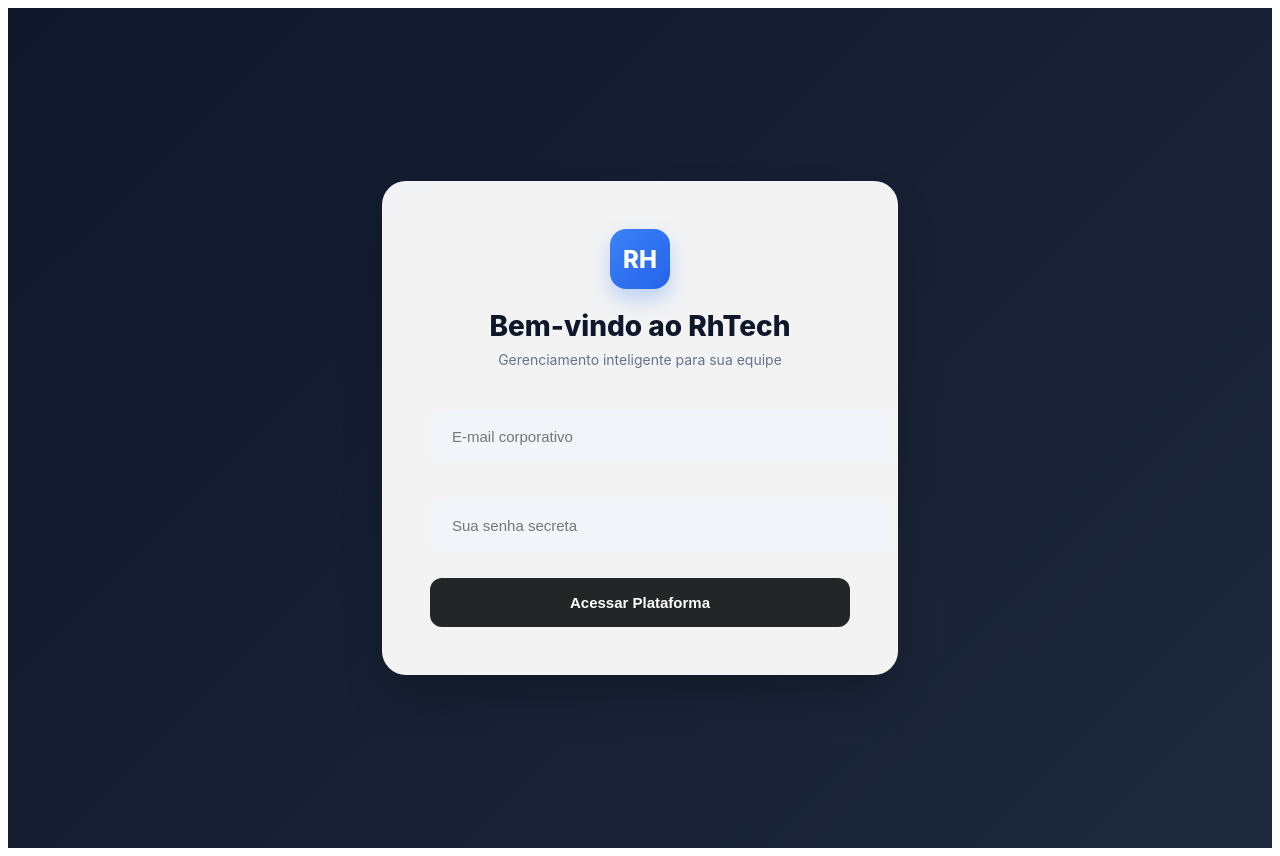
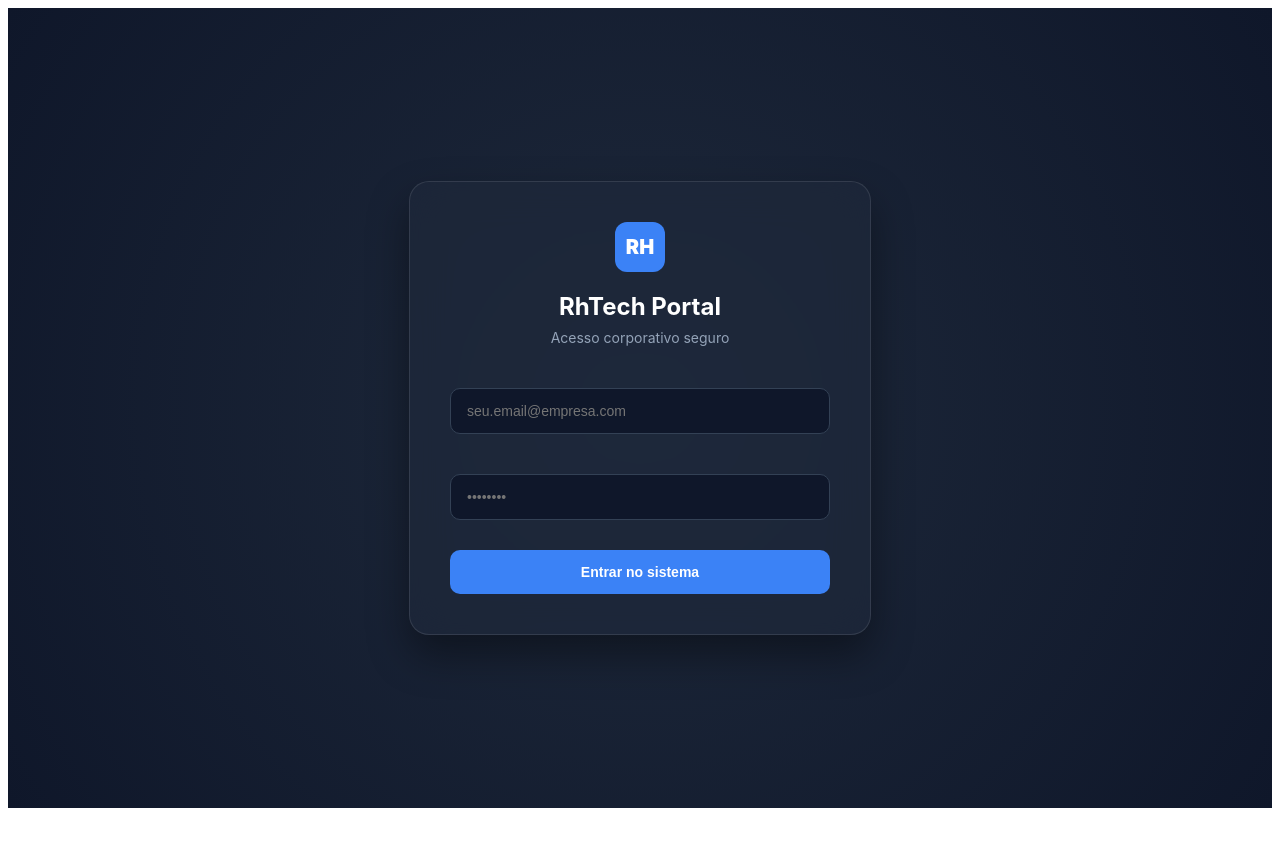
Before and after one commit to a20n21/RhTech, a React (Vite) app in the folder frontend/: page / in a window 1280 px wide. After the commit the page ends 816 px from the top, so only its background shows below. Built offline with nearby package versions, Linux system fonts and the light colour scheme.

Commit message:
Ajuste de pipe e melhorias no desenvolvimento local 2

```diff
--- a/frontend/src/pages/Login.tsx
+++ b/frontend/src/pages/Login.tsx
@@ -30,34 +30,38 @@ export default function Login() {
     <div style={styles.page}>
       <div style={styles.card}>
         <div style={styles.header}>
-          <div style={styles.glowLogo}>RH</div>
-          <h1 style={styles.title}>Bem-vindo ao RhTech</h1>
-          <p style={styles.subtitle}>Gerenciamento inteligente para sua equipe</p>
+          <div style={styles.logo}>RH</div>
+          <h1 style={styles.title}>RhTech Portal</h1>
+          <p style={styles.subtitle}>Acesso corporativo seguro</p>
         </div>
 
         <form onSubmit={handleLogin} style={styles.form}>
+          <div style={styles.inputWrapper}>
             <input
               type="email"
-            placeholder="E-mail corporativo"
+              placeholder="seu.email@empresa.com"
               value={email}
               onChange={(e) => setEmail(e.target.value)}
               required
               style={styles.input}
             />
+          </div>
 
+          <div style={styles.inputWrapper}>
             <input
               type="password"
-            placeholder="Sua senha secreta"
+              placeholder="••••••••"
               value={password}
               onChange={(e) => setPassword(e.target.value)}
               required
               style={styles.input}
             />
+          </div>
 
           {status && <div style={styles.errorBox}>{status}</div>}
 
           <button type="submit" disabled={isLoading} style={styles.button}>
-            {isLoading ? 'Autenticando...' : 'Acessar Plataforma'}
+            {isLoading ? 'Autenticando...' : 'Entrar no sistema'}
           </button>
         </form>
       </div>
@@ -71,63 +75,69 @@ const styles = {
     display: 'flex',
     alignItems: 'center',
     justifyContent: 'center',
-    background: 'linear-gradient(135deg, #0f172a 0%, #1e293b 100%)',
-    padding: '20px',
-    fontFamily: "'Inter', system-ui, sans-serif"
+    background: '#0f172a',
+    backgroundImage: 'radial-gradient(circle at 50% 50%, #1e293b 0%, #0f172a 100%)',
+    fontFamily: "'Inter', sans-serif"
   },
   card: {
-    background: 'rgba(255, 255, 255, 0.95)',
-    padding: '48px',
-    borderRadius: '24px',
+    background: 'rgba(30, 41, 59, 0.7)',
+    backdropFilter: 'blur(20px)',
+    border: '1px solid rgba(255, 255, 255, 0.1)',
+    padding: '40px',
+    borderRadius: '20px',
     width: '100%',
-    maxWidth: '420px',
-    boxShadow: '0 25px 50px -12px rgba(0, 0, 0, 0.3)',
-    backdropFilter: 'blur(10px)'
+    maxWidth: '380px',
+    boxShadow: '0 20px 40px rgba(0,0,0,0.4)'
   },
-  glowLogo: {
-    width: '60px',
-    height: '60px',
-    borderRadius: '16px',
-    background: 'linear-gradient(135deg, #3b82f6 0%, #2563eb 100%)',
-    color: 'white',
+  logo: {
+    width: '50px',
+    height: '50px',
+    background: '#3b82f6',
+    borderRadius: '12px',
     display: 'flex',
     alignItems: 'center',
     justifyContent: 'center',
-    fontSize: '24px',
-    fontWeight: '800',
-    margin: '0 auto 20px auto',
-    boxShadow: '0 10px 20px rgba(59, 130, 246, 0.3)'
+    color: 'white',
+    fontWeight: '900',
+    fontSize: '20px',
+    margin: '0 auto 20px auto'
   },
   header: { textAlign: 'center' as const, marginBottom: '32px' },
-  title: { fontSize: '28px', color: '#0f172a', margin: '0 0 8px 0', fontWeight: '800' },
-  subtitle: { fontSize: '14px', color: '#64748b', margin: 0 },
-  form: { display: 'flex', flexDirection: 'column' as const, gap: '16px' },
+  title: { fontSize: '24px', color: '#fff', margin: '0 0 8px 0', fontWeight: '700' },
+  subtitle: { fontSize: '14px', color: '#94a3b8', margin: 0 },
+  form: { display: 'flex', flexDirection: 'column' as const, gap: '20px' },
+  inputWrapper: { position: 'relative' as const },
   input: {
-    padding: '16px 20px',
-    borderRadius: '12px',
-    border: '2px solid transparent',
-    background: '#f1f5f9',
-    fontSize: '15px',
+    width: '100%',
+    padding: '14px 16px',
+    borderRadius: '10px',
+    border: '1px solid #334155',
+    background: '#0f172a',
+    color: '#fff',
+    fontSize: '14px',
     outline: 'none',
-    transition: 'all 0.3s ease'
+    boxSizing: 'border-box' as const,
+    transition: 'border-color 0.2s'
   },
   errorBox: {
-    padding: '12px',
-    background: '#fef2f2',
-    color: '#b91c1c',
-    borderRadius: '10px',
-    fontSize: '13px',
-    textAlign: 'center' as const
+    padding: '10px',
+    background: 'rgba(220, 38, 38, 0.1)',
+    color: '#f87171',
+    borderRadius: '8px',
+    fontSize: '12px',
+    textAlign: 'center' as const,
+    border: '1px solid rgba(220, 38, 38, 0.2)'
   },
   button: {
-    padding: '16px',
-    background: '#242527',
+    width: '100%',
+    padding: '14px',
+    background: '#3b82f6',
     color: 'white',
     border: 'none',
-    borderRadius: '12px',
-    fontSize: '15px',
+    borderRadius: '10px',
+    fontSize: '14px',
     fontWeight: '600',
     cursor: 'pointer',
-    transition: 'transform 0.2s, background 0.2s'
+    transition: 'background 0.2s'
   }
 };
```
Also changed, not shown: 2 other files (tests, documents, lock files or other folders). Lines whose indentation alone changed are shown as unchanged.
